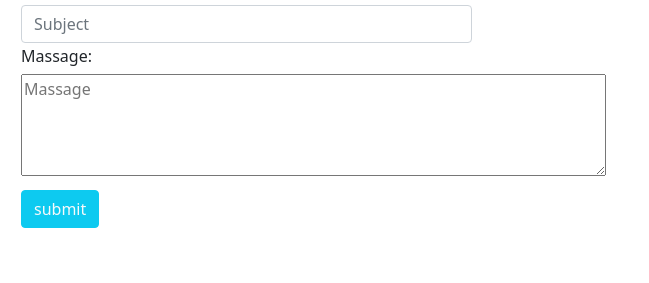
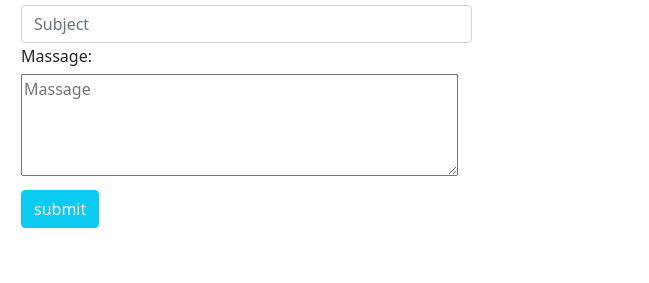
Before and after one commit to jaiedkhan/class16, a plain HTML site: page index.html in a window 1280 px wide. Shown: the part 2218-2501 px from the top of the page, 631-1280 px from the left. Drawn offline with nearby package versions, Linux system fonts and the light colour scheme.

Commit message:
Update index.html

```diff
--- a/index.html
+++ b/index.html
@@ -134,7 +134,7 @@
                    <h6>Subject:</h6>
                    <input type="text " class="form-control" placeholder="Subject">
                    <h6 class="mt-1">Massage:</h6>
-                   <textarea name="" id="" cols="61" rows="4" placeholder="Massage"></textarea>
+                   <textarea name="" id="" cols="45" rows="4" placeholder="Massage"></textarea>
                    <button class="btn btn-info text-light mt-2"> submit </button>
                   </form>
               </div>
```
